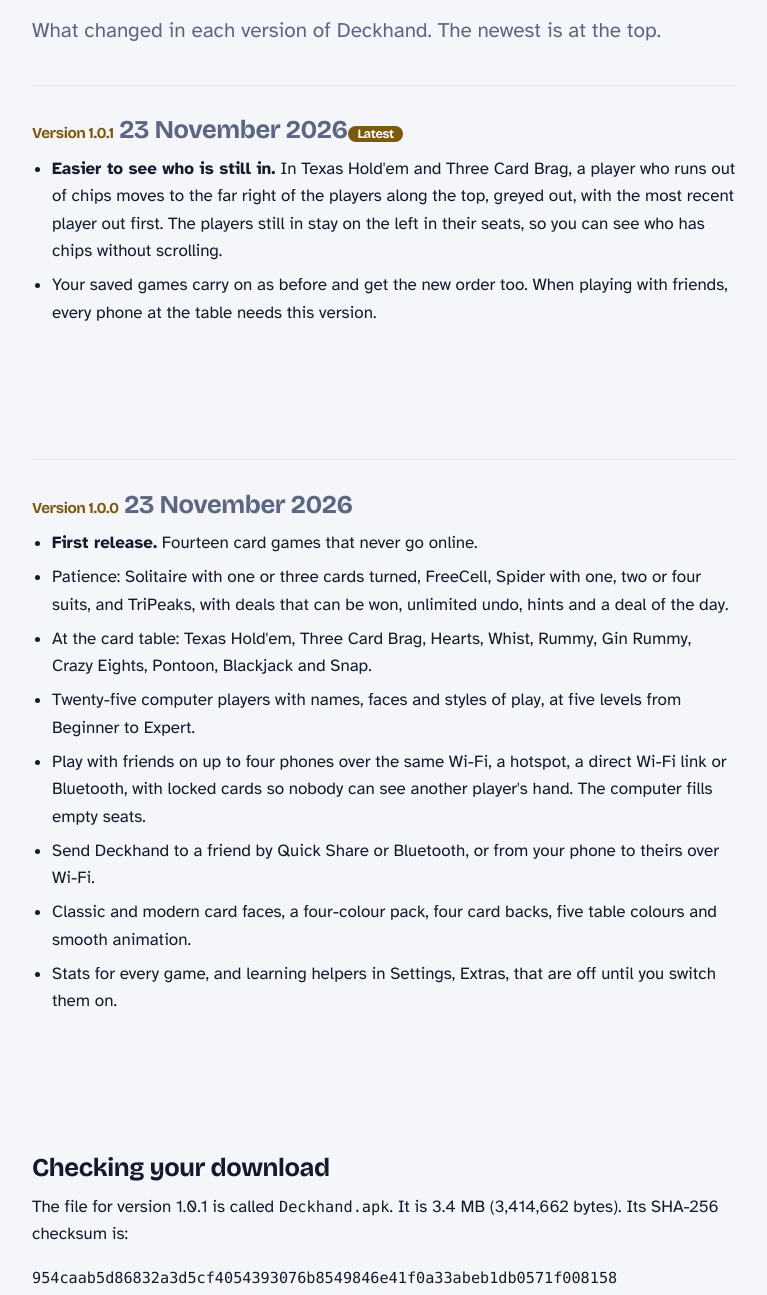
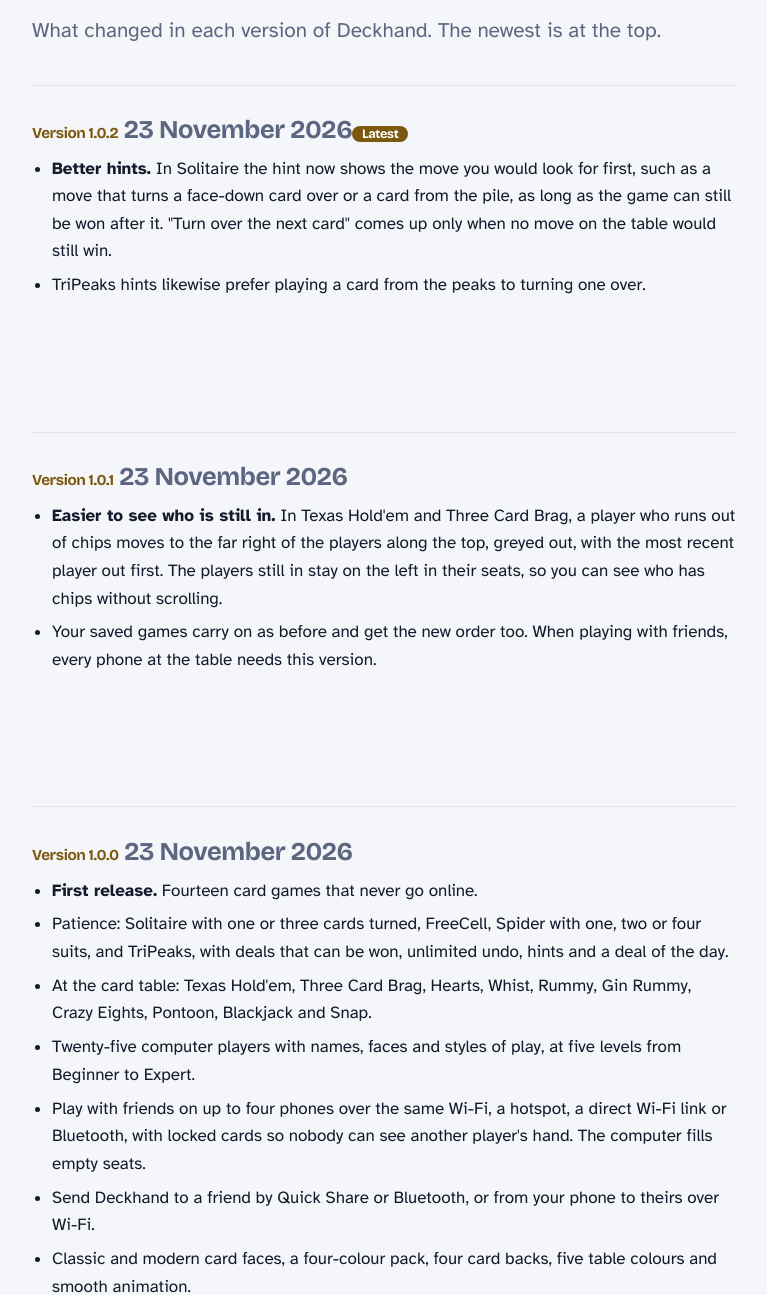
Before and after one commit to CustomGPTer/deckhand, a plain HTML site: page releases.html in a window 1280 px wide. Shown: the part 193-1488 px from the top of the page, without its empty margins (32-799 px from the left). Drawn offline with Linux system fonts and the light colour scheme.

Commit message:
Deckhand 1.0.2

```diff
--- a/releases.html
+++ b/releases.html
@@ -43,11 +43,12 @@
 <div class="measure">
 <h1>Release notes</h1>
 <p class="lede">What changed in each version of Deckhand. The newest is at the top.</p>
-<section class="release" id="v1.0.1"><h2><span class="ver">Version 1.0.1</span> <span class="when">23 November 2026</span><span class="tag">Latest</span></h2><ul><li><b>Easier to see who is still in.</b> In Texas Hold'em and Three Card Brag, a player who runs out of chips moves to the far right of the players along the top, greyed out, with the most recent player out first. The players still in stay on the left in their seats, so you can see who has chips without scrolling.</li><li>Your saved games carry on as before and get the new order too. When playing with friends, every phone at the table needs this version.</li></ul></section>
+<section class="release" id="v1.0.2"><h2><span class="ver">Version 1.0.2</span> <span class="when">23 November 2026</span><span class="tag">Latest</span></h2><ul><li><b>Better hints.</b> In Solitaire the hint now shows the move you would look for first, such as a move that turns a face-down card over or a card from the pile, as long as the game can still be won after it. "Turn over the next card" comes up only when no move on the table would still win.</li><li>TriPeaks hints likewise prefer playing a card from the peaks to turning one over.</li></ul></section>
+<section class="release" id="v1.0.1"><h2><span class="ver">Version 1.0.1</span> <span class="when">23 November 2026</span></h2><ul><li><b>Easier to see who is still in.</b> In Texas Hold'em and Three Card Brag, a player who runs out of chips moves to the far right of the players along the top, greyed out, with the most recent player out first. The players still in stay on the left in their seats, so you can see who has chips without scrolling.</li><li>Your saved games carry on as before and get the new order too. When playing with friends, every phone at the table needs this version.</li></ul></section>
 <section class="release" id="v1.0.0"><h2><span class="ver">Version 1.0.0</span> <span class="when">23 November 2026</span></h2><ul><li><b>First release.</b> Fourteen card games that never go online.</li><li>Patience: Solitaire with one or three cards turned, FreeCell, Spider with one, two or four suits, and TriPeaks, with deals that can be won, unlimited undo, hints and a deal of the day.</li><li>At the card table: Texas Hold'em, Three Card Brag, Hearts, Whist, Rummy, Gin Rummy, Crazy Eights, Pontoon, Blackjack and Snap.</li><li>Twenty-five computer players with names, faces and styles of play, at five levels from Beginner to Expert.</li><li>Play with friends on up to four phones over the same Wi-Fi, a hotspot, a direct Wi-Fi link or Bluetooth, with locked cards so nobody can see another player's hand. The computer fills empty seats.</li><li>Send Deckhand to a friend by Quick Share or Bluetooth, or from your phone to theirs over Wi-Fi.</li><li>Classic and modern card faces, a four-colour pack, four card backs, five table colours and smooth animation.</li><li>Stats for every game, and learning helpers in Settings, Extras, that are off until you switch them on.</li></ul></section>
 <h2 id="checking">Checking your download</h2>
-<p>The file for version 1.0.1 is called <code>Deckhand.apk</code>. It is 3.4 MB (3,414,662 bytes). Its SHA-256 checksum is:</p>
-<p><code class="sum">954caab5d86832a3d5cf4054393076b8549846e41f0a33abeb1db0571f008158</code></p>
+<p>The file for version 1.0.2 is called <code>Deckhand.apk</code>. It is 3.4 MB (3,414,662 bytes). Its SHA-256 checksum is:</p>
+<p><code class="sum">366659c331bc483116d3f9b6b0d8930fdc46117024c42528cd2e17c7960c503b</code></p>
 <p>On Windows, run <code>certutil -hashfile Deckhand.apk SHA256</code> and compare. Every version is signed with the same key, so each one installs over the last and keeps what you have saved.</p>
 <p>Older versions are on the <a href="https://github.com/CustomGPTer/deckhand/releases">GitHub releases page</a>.</p>
 </div>
```
Also changed, not shown: index.html (+3 -3 lines).
